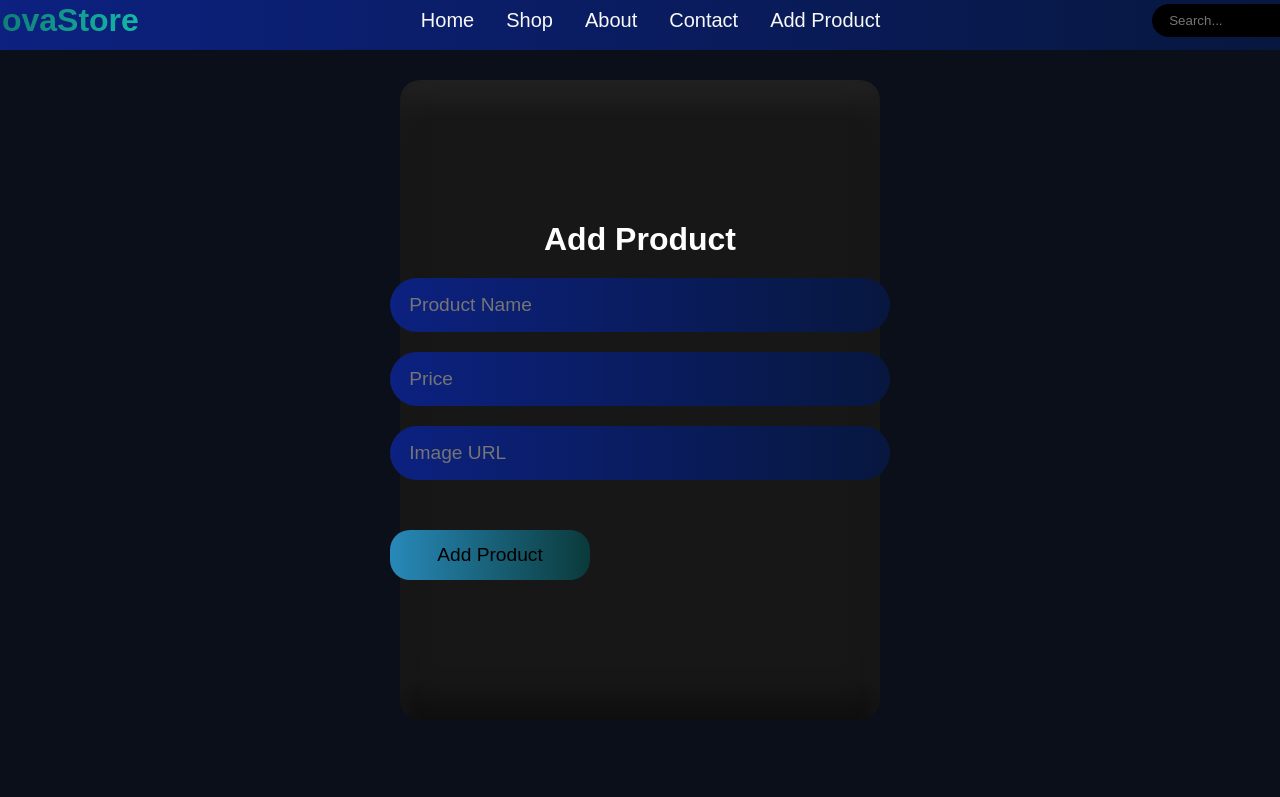
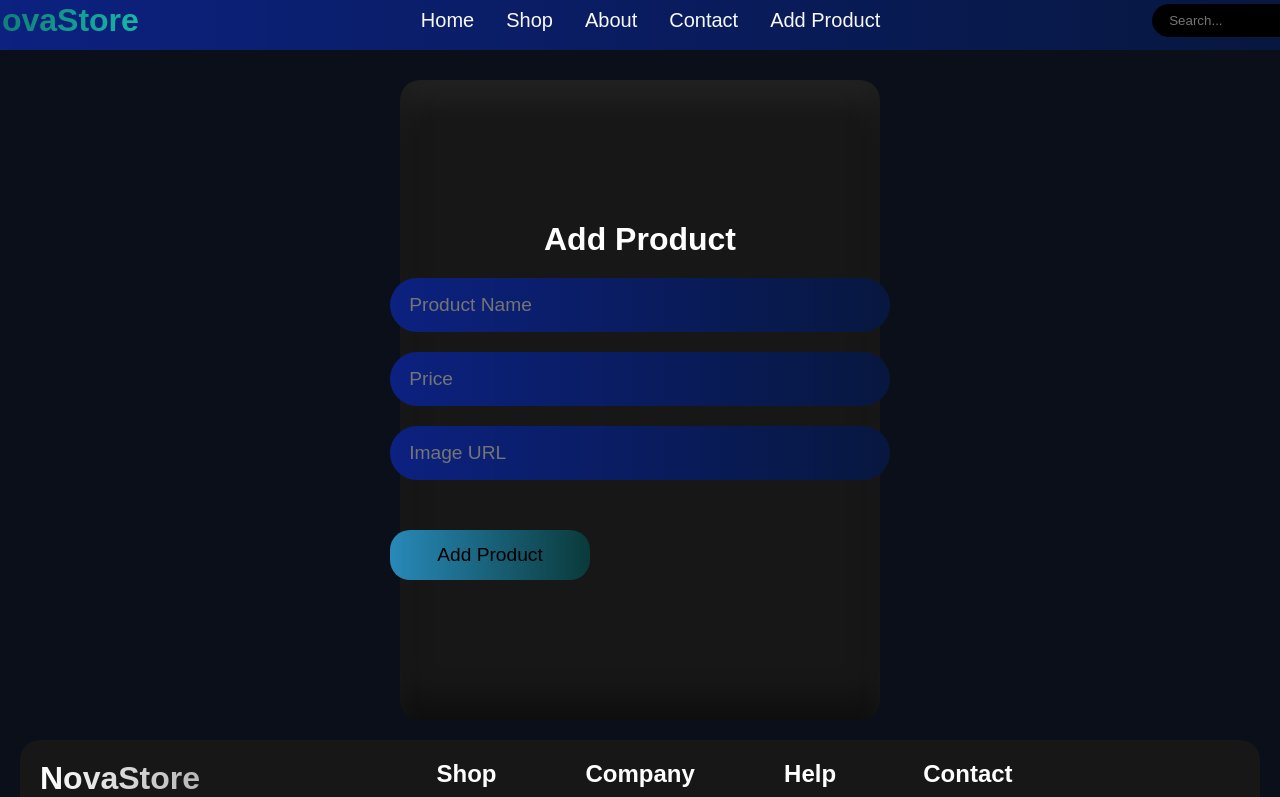
Before and after one commit to Harshpatil25/NovaStore, a React (Vite) app: page /addProduct in a window 1280 px wide. Shown: the top 797 px of the page. Built offline with nearby package versions, Linux system fonts and the light colour scheme.

Commit message:
Added Footer

```diff
--- a/src/pages/addProduct.jsx
+++ b/src/pages/addProduct.jsx
@@ -3,6 +3,7 @@
 import './addProduct.css'
 import { useState } from 'react'
 import supabase from './../supabase'
+import Footer from '../components/Footer/Footer'
 
 function AddProduct() {
     const [name, setName] = useState('')
@@ -56,6 +57,7 @@ function AddProduct() {
             </button>
         </form>
         </div>
+        <Footer />
     </>
 )
 }
```
